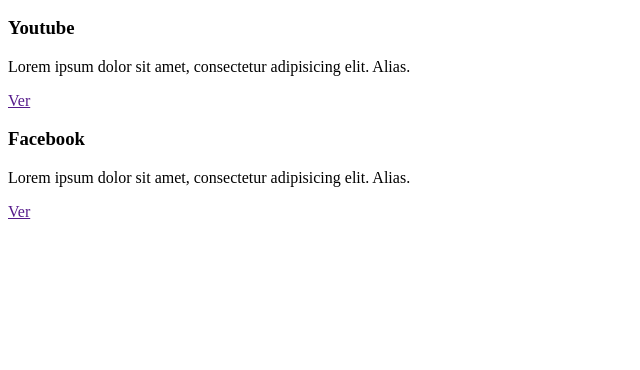
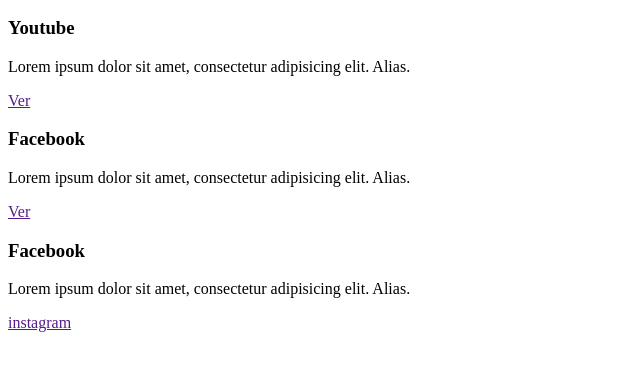
Before and after one commit to HiwKai/unready, a plain HTML site: page index.html in a window 1280 px wide. Shown: the part 144-514 px from the top of the page, without its empty margins (0-640 px from the left). Drawn offline with Linux system fonts and the light colour scheme.

Commit message:
agregamos nuevo branch

```diff
--- a/index.html
+++ b/index.html
@@ -36,6 +36,12 @@
                 <p>Lorem ipsum dolor sit amet, consectetur adipisicing elit. Alias.</p>
                 <a href="">Ver</a>
             </article>
+            <article class="block">
+                <i class="icon-social"></i>
+                <h3>Facebook</h3>
+                <p>Lorem ipsum dolor sit amet, consectetur adipisicing elit. Alias.</p>
+                <a href="">instagram</a>
+            </article>
 
         </div>
     </section>
```
